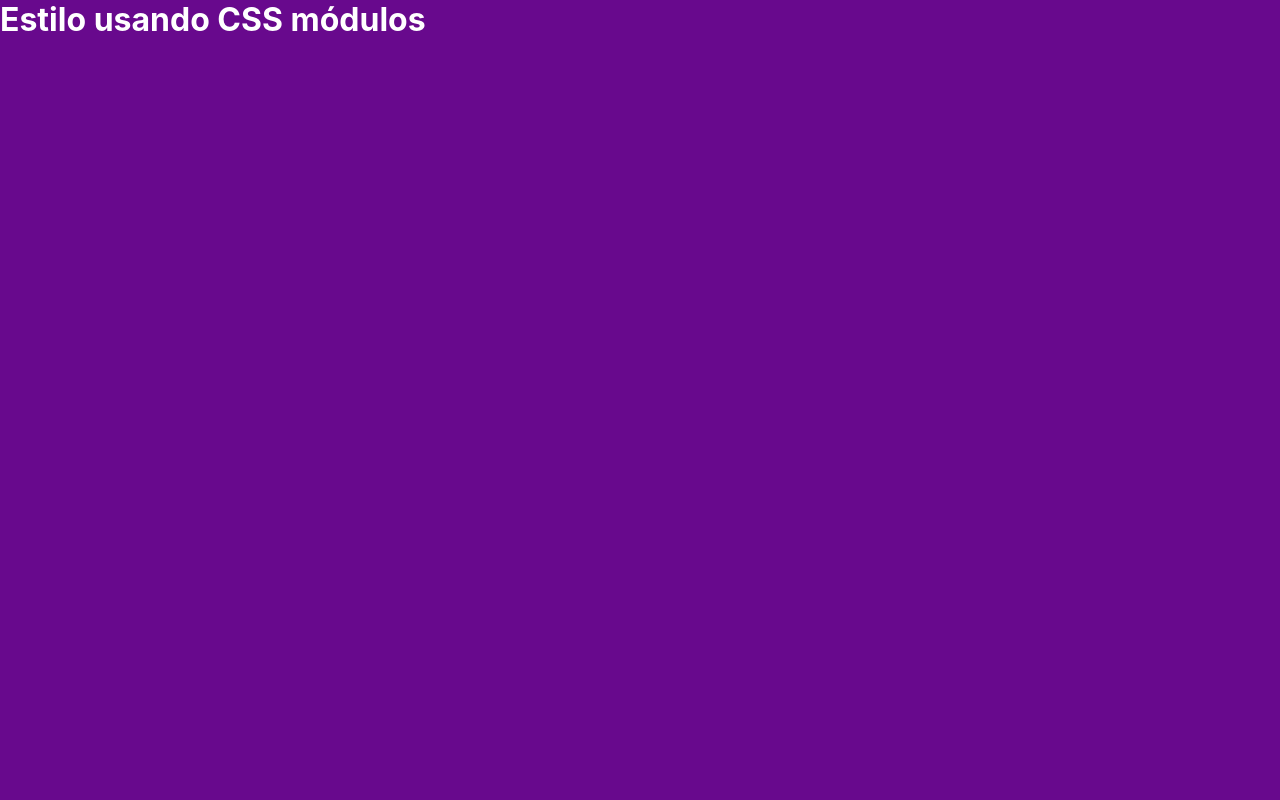
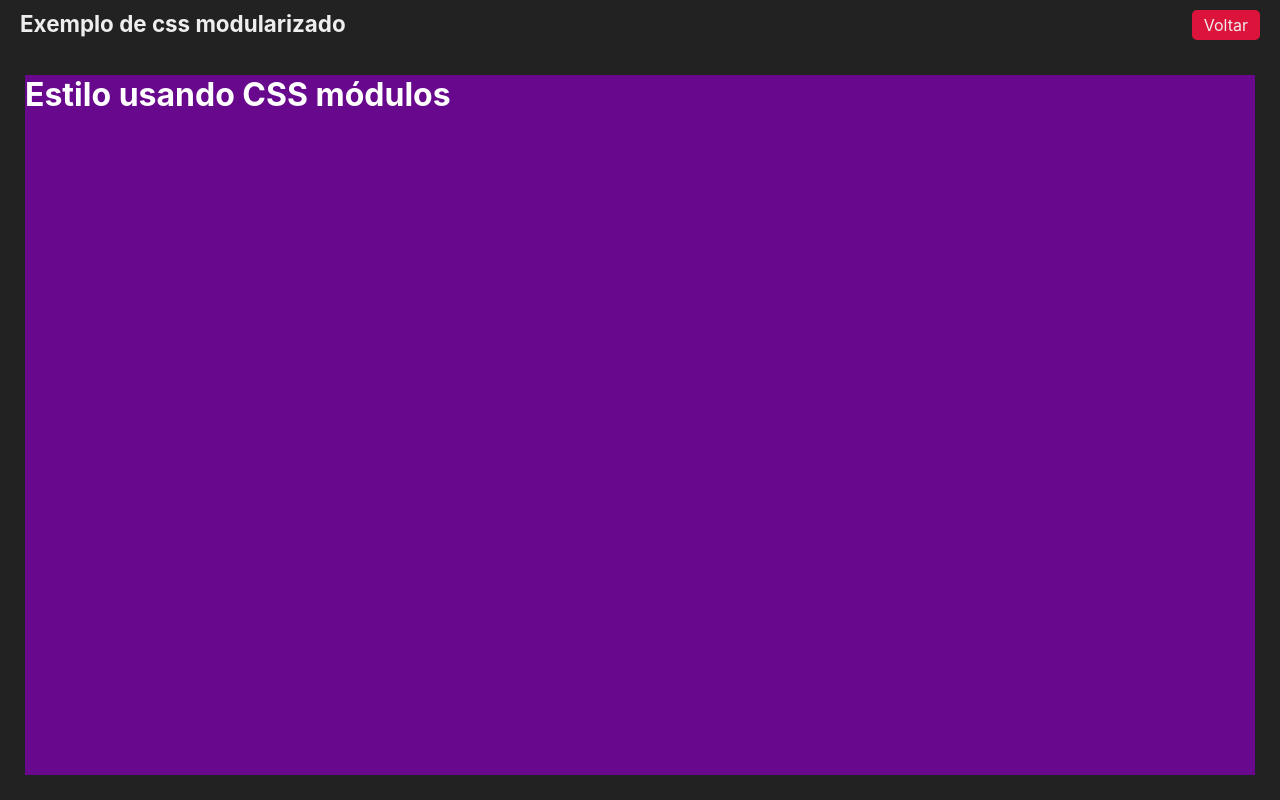
Before and after one commit to karlgama/nextjs-fundamentos, a Next.js app: page /estiloso in a window 1280 px wide. Built offline with nearby package versions, Linux system fonts and the light colour scheme.

Commit message:
componente display

```diff
--- /dev/null
+++ b/src/components/Layout.jsx
@@ -0,0 +1,16 @@
+import Link from "next/link";
+import styles from "../styles/Layout.module.css";
+
+export default function Layout(props) {
+  return (
+    <div className={styles.layout}>
+      <div className={styles.cabecalho}>
+        <h1>{props.titulo ?? "Mais um exemplo"}</h1>
+        <Link href="">Voltar</Link>
+      </div>
+      <div className={styles.conteudo}>
+        {props.children}
+      </div>
+    </div>
+  );
+}
--- a/src/pages/Estiloso.module.css
+++ b/src/pages/Estiloso.module.css
@@ -1,5 +1,5 @@
 .roxo{
-    height: 100vh;
+    height: 100%;
     background-color: #68098d;
     color: #fff;
 }
--- a/src/pages/estiloso.jsx
+++ b/src/pages/estiloso.jsx
@@ -1,9 +1,12 @@
-import styles from './Estiloso.module.css'
+import Layout from "../components/Layout";
+import styles from "./Estiloso.module.css";
 
 export default function Estiloso() {
-    return(
-        <div className={styles.roxo}>
-            <h1>Estilo usando CSS módulos</h1>
-        </div>
-    )
+  return (
+    <Layout titulo="Exemplo de css modularizado">
+      <div className={styles.roxo}>
+        <h1>Estilo usando CSS módulos</h1>
+      </div>
+    </Layout>
+  );
 }
--- /dev/null
+++ b/src/styles/Layout.module.css
@@ -0,0 +1,27 @@
+.layout {
+    height: 100vh;
+    display: flex;
+    flex-direction: column;
+}
+
+.cabecalho {
+    display: flex;
+    justify-content: space-between;
+    padding: 10px 20px;
+}
+
+.cabecalho a {
+    background-color: crimson;
+    padding: 5px 12px;
+    border-radius: 5px;
+}
+
+.cabecalho h1 {
+    margin: 0;
+    font-size: 1.4rem;
+}
+
+.conteudo {
+    padding: 25px;
+    height: 100%;
+}
```
Also changed, not shown: src/components/Cabecalho.jsx (added, +8 -0 lines), src/pages/exemplo.jsx (added, +10 -0 lines), src/pages/index.jsx (+6 -1 lines).
